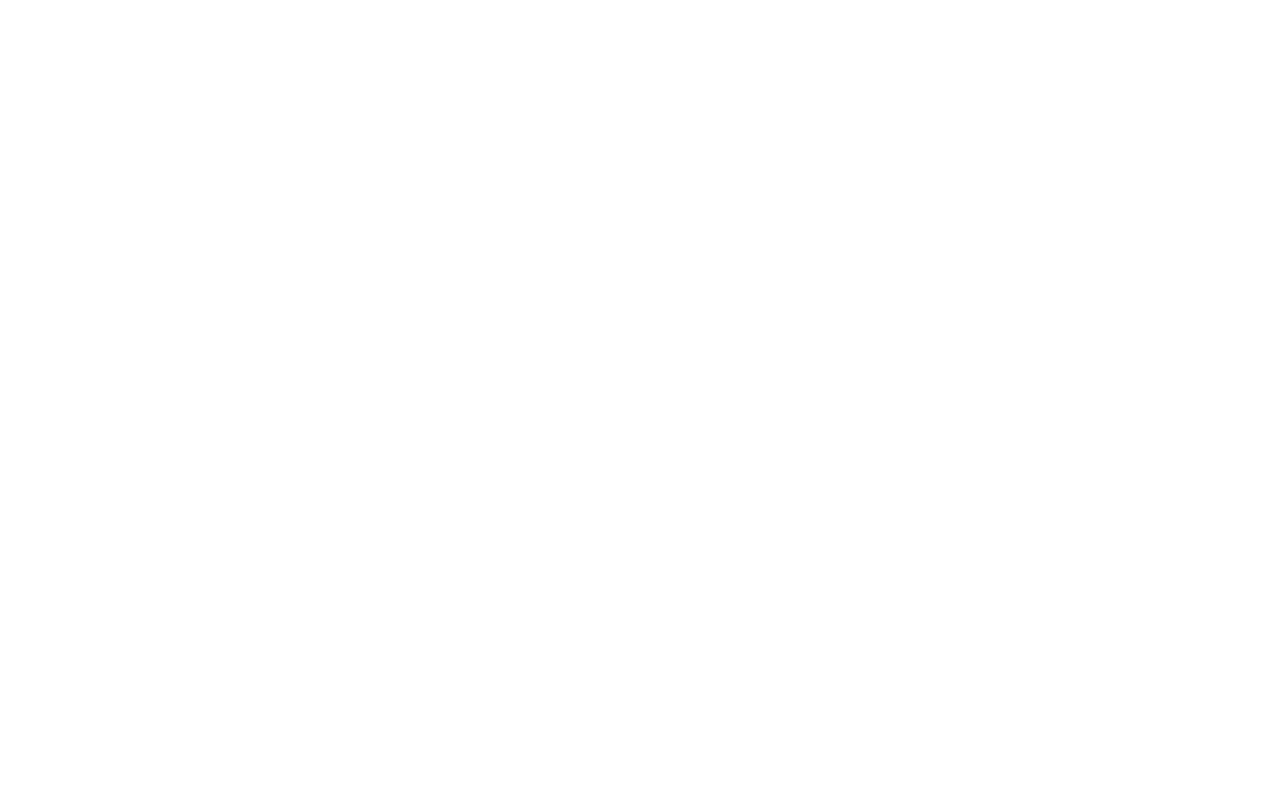
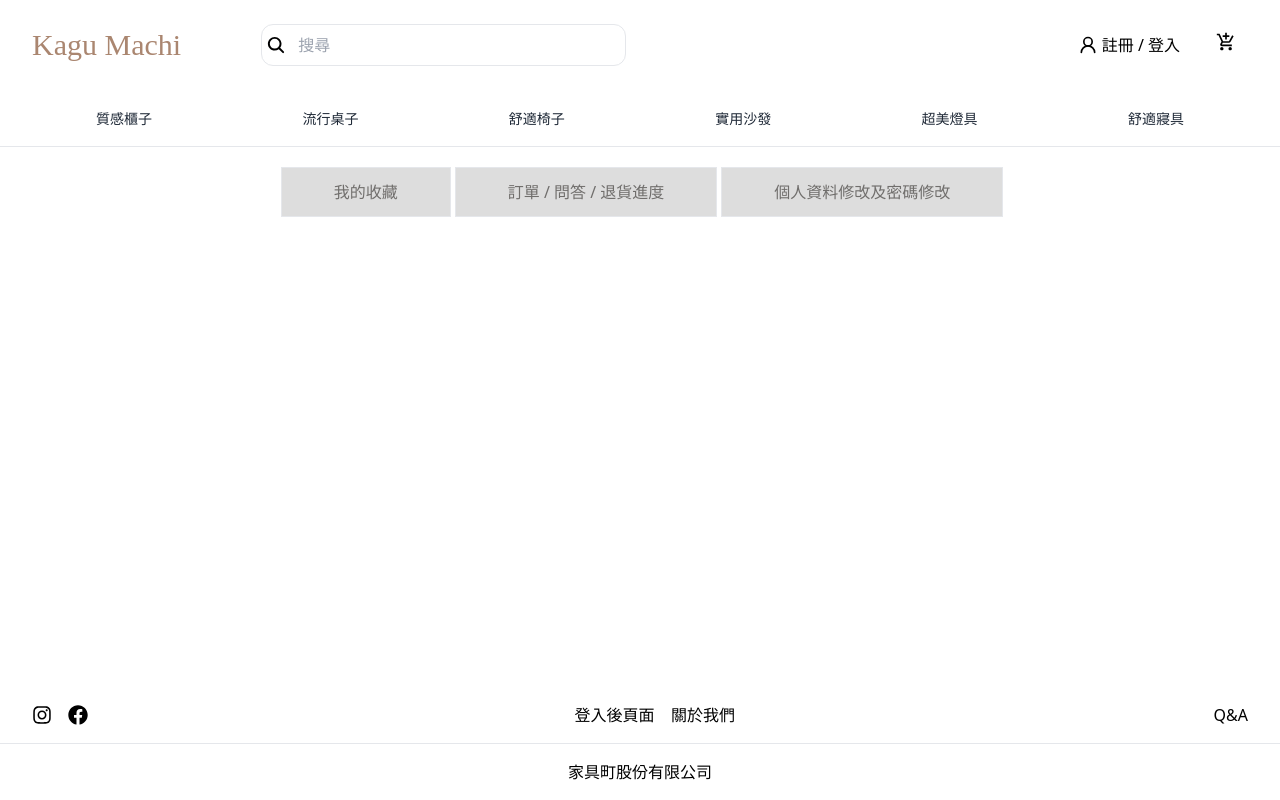
Before and after one commit to emmalu0309/Kagumachi, a React (Vite) app: page /Kagumachi/MemberInfo in a window 1280 px wide. Before the commit this address had no page. Built offline with nearby package versions, Linux system fonts and the light colour scheme; a web font is replaced by a local one.

Commit message:
檔案更名： LoginAppLayout.jsx -> MemberInfo.jsx LoginNavbar.jsx -> MemberInfoNavbar.jsx 刪除檔案： LoginNavbar.css 更動樣式： Mykeep.jsx, MyOrders.jsx (離navbar一段距離) 改Footer.jsx, App.jsx連結名稱

```diff
--- a/src/App.jsx
+++ b/src/App.jsx
@@ -8,7 +8,7 @@
 import ForgetPassword from "./pages/ForgetPassword";
 import ShoppingCart from "./pages/ShoppingCart";
 import ShoppingCartStep2 from "./pages/ShoppingCartStep2";
-import LoginAppLayout from "./pages/LoginAppLayout";
+import MemberInfo from "./pages/MemberInfo";
 import MyKeep from "./pages/MyKeep";
 import MyOrders from "./pages/MyOrders";
 import Profile from "./pages/Profile";
@@ -32,7 +32,7 @@
           <Route path="forgetPassword" element={<ForgetPassword />} />
           <Route path="shoppingCart" element={<ShoppingCart />} />
           <Route path="shoppingCartStep2" element={<ShoppingCartStep2 />} />
-          <Route path="loginAppLayout" element={<LoginAppLayout />}>
+          <Route path="MemberInfo" element={<MemberInfo />}>
             <Route path="MyKeep" element={<MyKeep />} />
             <Route path="MyOrders" element={<MyOrders />} />
             <Route path="Profile" element={<Profile />} />
--- a/src/components/Footer.jsx
+++ b/src/components/Footer.jsx
@@ -12,7 +12,7 @@
                 </div>
 
                 <div>
-                    <Link to="/loginAppLayout">登入後頁面&nbsp;&nbsp;&nbsp;&nbsp;</Link>
+                    <Link to="/MemberInfo">登入後頁面&nbsp;&nbsp;&nbsp;&nbsp;</Link>
                     <Link to="/aboutus">關於我們</Link>
                 </div>
 
--- a/src/components/LoginNavbar.css
+++ /dev/null
@@ -1,37 +0,0 @@
-.LoginNavbarContent {
-  overflow: hidden;
-  margin-bottom: 10px;
-  position: relative;
-  width: 100vw;
-  display: flex;
-  justify-content: center;
-}
-
-.login_nav {
-  width: 65vw;
-  height: 50px;
-  background-color: #f5f5f5;
-  padding-bottom: 10px;
-
-  display: flex;
-  align-items: center;
-  justify-content: center;
-}
-
-.LoginNavbarul {
-  margin: 0;
-  width: 100%;
-  float: right;
-  text-align: center;
-  padding: 30px 10px 20px 0;
-}
-
-.LoginNavbarli {
-  display: inline;
-}
-
-.LoginNavbarLink {
-  padding: 15px 50px 15px 50px;
-  color: #666;
-  text-decoration: none;
-}
--- a/src/components/LoginNavbar.jsx
+++ /dev/null
@@ -1,29 +0,0 @@
-import { Link } from "react-router-dom";
-import './LoginNavbar.css'
-function LoginNavbar() {
-  return (
-        <div className="LoginNavbarContent">
-          <div className="login_nav">
-            <ul className="LoginNavbarul">
-              <li className="LoginNavbarli">
-                <Link className="LoginNavbarLink" to="MyKeep">
-                  我的收藏
-                </Link>
-              </li>
-              <li className="LoginNavbarli">
-                <Link className="LoginNavbarLink" to="MyOrders">
-                  訂單 / 問答 / 退貨進度
-                </Link>
-              </li>
-              <li className="LoginNavbarli">
-                <Link className="LoginNavbarLink" to="Profile">
-                  個人資料修改及密碼修改
-                </Link>
-              </li>
-            </ul>
-          </div>
-        </div>
-  );
-}
-
-export default LoginNavbar;
--- /dev/null
+++ b/src/components/MemberInfoNavbar.jsx
@@ -0,0 +1,31 @@
+import { Link } from "react-router-dom";
+
+function LoginNavbar() {
+  const ulLi = "bg-[#DDDDDD] p-3 hover:bg-[#F0EDE5] border ml-1";
+  const link = "p-10 text-[#706E6C]";
+  return (
+    <div className="mt-5 flex justify-center">
+      <div className="w-7/12">
+        <ul className="flex justify-center">
+          <li className={ulLi}>
+            <Link className={link} to="MyKeep">
+              我的收藏
+            </Link>
+          </li>
+          <li className={ulLi}>
+            <Link className={link} to="MyOrders">
+              訂單 / 問答 / 退貨進度
+            </Link>
+          </li>
+          <li className={ulLi}>
+            <Link className={link} to="Profile">
+              個人資料修改及密碼修改
+            </Link>
+          </li>
+        </ul>
+      </div>
+    </div>
+  );
+}
+
+export default LoginNavbar;
--- a/src/pages/LoginAppLayout.jsx
+++ /dev/null
@@ -1,15 +0,0 @@
-import { Outlet } from "react-router-dom";
-import LoginNavbar from "../components/LoginNavbar";
-
-function AppLayout() {
-  return (
-    <>
-      <LoginNavbar />
-      <div>
-        <Outlet />
-      </div>
-    </>
-  );
-}
-
-export default AppLayout;
--- /dev/null
+++ b/src/pages/MemberInfo.jsx
@@ -0,0 +1,15 @@
+import { Outlet } from "react-router-dom";
+import MemberInfoNavbar from "../components/MemberInfoNavbar";
+
+function MemberInfo() {
+  return (
+    <>
+      <MemberInfoNavbar />
+      <div>
+        <Outlet />
+      </div>
+    </>
+  );
+}
+
+export default MemberInfo;
--- a/src/pages/MyKeep.jsx
+++ b/src/pages/MyKeep.jsx
@@ -2,7 +2,7 @@
 function MyKeep() {
   return (
     <div>
-      <ul className="mx-44 grid sm:grid-cols-2 md:grid-cols-3 lg:grid-cols-4 xl:grid-cols-5 2xl:grid-cols-6 gap-y-4 gap-x-40 justify-evenly">
+      <ul className="mt-5 mx-44 grid sm:grid-cols-2 md:grid-cols-3 lg:grid-cols-4 xl:grid-cols-5 2xl:grid-cols-6 gap-y-4 gap-x-40 justify-evenly">
         <MyKeepItem
           itemName="牛津長袖襯衫-男"
           itemPrice="NT$399"
--- a/src/pages/MyOrders.jsx
+++ b/src/pages/MyOrders.jsx
@@ -4,7 +4,7 @@
   const tableTh = "h-12 text-sm font-sans font-normal bg-[#ebebeb] border border-[#ccc]";
   const tableTd = "p-3 border border-[#ccc]"
   return (
-    <div className="flex justify-center">
+    <div className="mt-5 flex justify-center">
       <table className="w-4/6 text-sm font-sans text-[#706e6c] border-collapse text-center">
         <thead>
           <tr>
```
